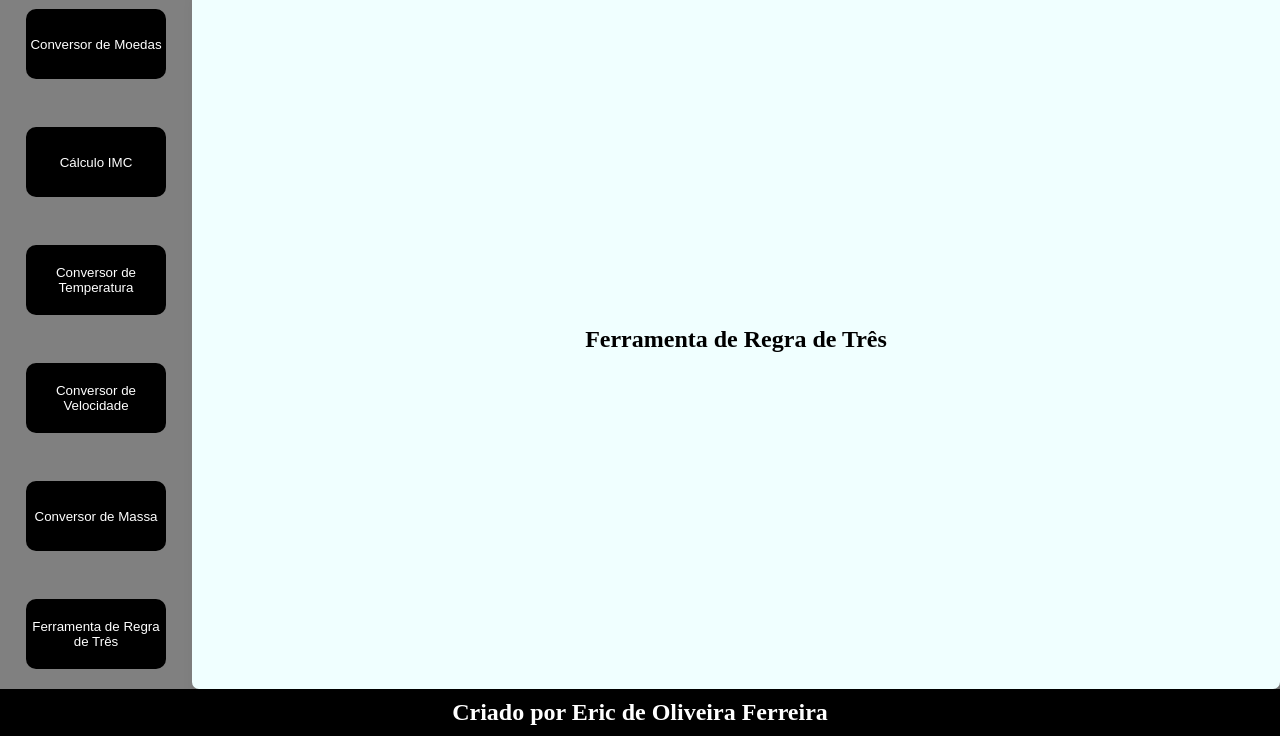
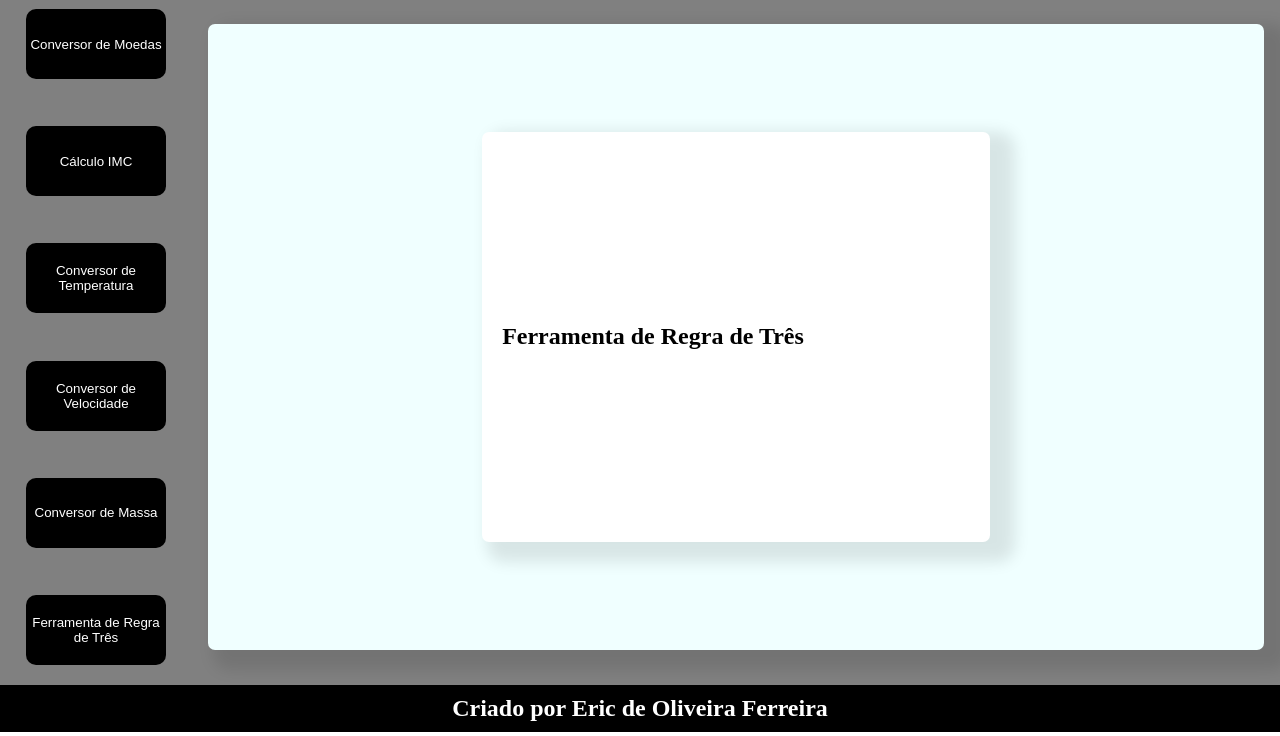
Before and after one commit to dopamineeeee/projeto-spa, a plain HTML site: page index.html in a window 1280 px wide. Both pictures are taken after a click on the button "Ferramenta de Regra de Três". Shown: the part 68-804 px from the top of the page. Drawn offline with Linux system fonts and the light colour scheme.

Commit message:
featurelayout

```diff
--- a/script.js
+++ b/script.js
@@ -114,9 +114,7 @@ formImc.addEventListener("submit", function(event) {
 
 });
 
-//IMC
-
-//conversor de temperatura
+//CONVERSOR TEMPERATURA
 
 
 //°C → °F: C × 1.8 + 32
@@ -129,24 +127,29 @@ formtemp.addEventListener("submit", function(eventTemp) {
 
     const trocatemp = document.getElementById("temperaturaa").value;
 
+    console.log(trocatemp)
 
-    if (trocatemp === "celsius") {
+    const trocatemp2 = document.getElementById("trocatemp").value;
+
+
+    if (trocatemp2 === "celsius") {
 
     const resultTempcelsius = (trocatemp - 32) / 1.8;
 
      document.getElementById("resultadotemperatura").innerText =
-        resultTempcelsius;
+       `Conversão de Fahrenheit para Celsius é: ${resultTempcelsius.toFixed(2)} °C` ;
 
     }
 
-    else if(trocatemp === "fahrenheit")
+    else if(trocatemp2 === "fahrenheit")
 
         {
 
      const resultTempfahrenheit = (trocatemp * 1.8) + 32;
 
      document.getElementById("resultadotemperatura").innerText =
-        resultTempfahrenheit;
+        `Conversão de Celsius para Fahrenheit é:  ${resultTempfahrenheit.toFixed(2)}°F` ;
 
     }
+
 });
--- a/style.css
+++ b/style.css
@@ -74,8 +74,8 @@ section {
     justify-content: center;
     align-items: center;
     align-content: center;
-    width: 1200px;
-    height: 700px;
+    width: 97%;
+    height: 90%;
     border: none;
     border-radius: 7px;
     padding: 20px;
@@ -85,8 +85,19 @@ section {
 
 .ferramenta {
     display: none;
+    justify-content: center;
+    align-items: center;
+    align-content: center;
+    width: 50%;
+    height: 70%;
+    border: none;
+    border-radius: 7px;
+    padding: 20px;
+    box-shadow: 15px 10px 15px 10px rgba(0,0,0,0.1);
+    background-color: white;
 }
 
 .ferramenta.ativo {
     display: block;
+
 }
```
